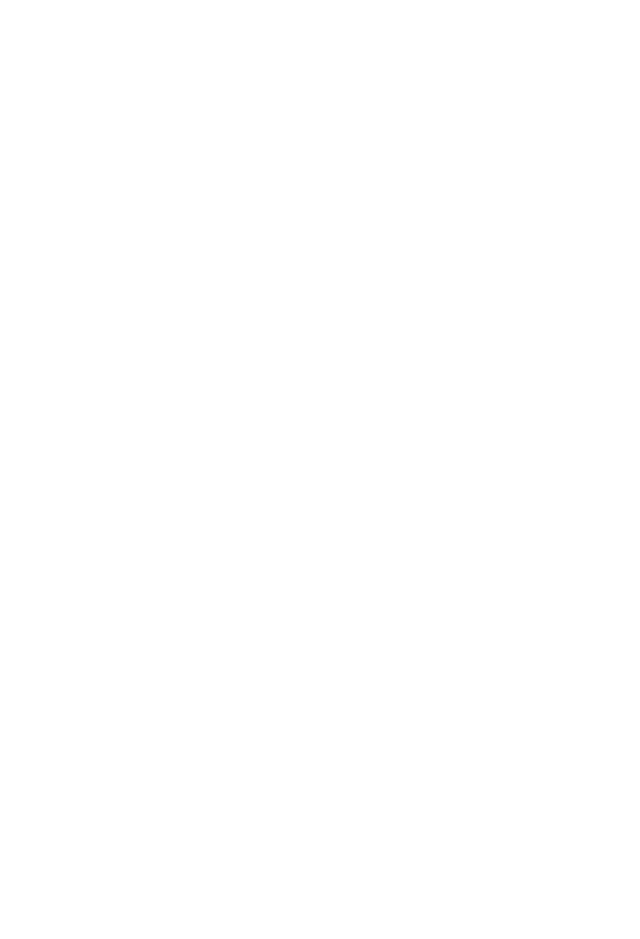
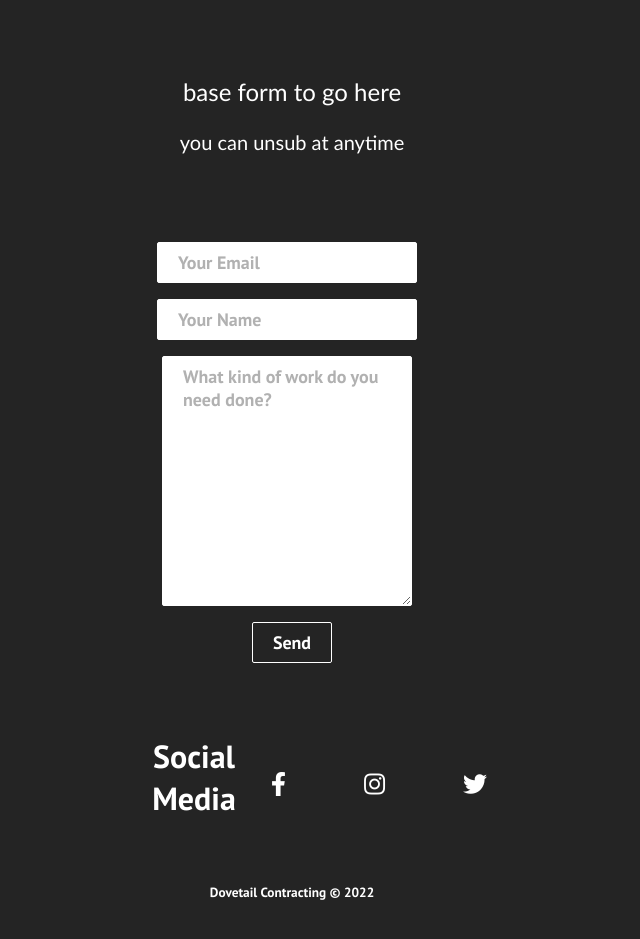
Before and after one commit to TheRealLewis/dovetailProject, a React (Create React App) app: page / in a window 1280 px wide. Shown: the part 2100-3039 px from the top of the page, without its empty margins (348-988 px from the left). Before the commit the page ends 2089 px from the top, so only its background shows below. Built offline with nearby package versions, Linux system fonts and the light colour scheme.

Commit message:
basic footer down with contact form, and custom textarea size for bottom box. will need to adjust on larger screens as current design looks a little small, maybe inline map it with a google map of current location of vendor

```diff
--- /dev/null
+++ b/src/components/Footer.css
@@ -0,0 +1,163 @@
+.footer-container {
+    background-color: #242424;
+    padding: 4rem 0 2rem 0;
+    display: flex;
+    flex-direction: column;
+    justify-content: center;
+    align-items: center;
+  }
+
+  .footer-subscription {
+    display: flex;
+    flex-direction: column;
+    justify-content: center;
+    align-items: center;
+    text-align: center;
+
+    margin-bottom: 24px;
+    padding: 24px;
+    color: #fff;
+  }
+
+  .footer-subscription > p {
+    font-family: 'Trebuchet MS', 'Lucida Sans Unicode', 'Lucida Grande',
+      'Lucida Sans', Arial, sans-serif;
+  }
+
+  .footer-subscription-heading {
+    margin-bottom: 24px;
+    font-size: 24px;
+  }
+
+  .footer-subscription-text {
+    margin-bottom: 24px;
+    font-size: 20px;
+  }
+
+  .footer-input {
+    padding: 8px 20px;
+    border-radius: 2px;
+    margin-right: 10px;
+    outline: none;
+    border: none;
+    font-size: 18px;
+    margin-bottom: 16px;
+    border: 1px solid #fff;
+  }
+
+  .footer-links {
+    width: 100%;
+    max-width: 1000px;
+    display: flex;
+    justify-content: center;
+  }
+
+  .footer-link-wrapper {
+    display: flex;
+  }
+
+  .footer-link-items {
+    display: flex;
+    flex-direction: column;
+    align-items: flex-start;
+    margin: 16px;
+    text-align: left;
+    width: 160px;
+    box-sizing: border-box;
+  }
+
+  .footer-link-items h2 {
+    margin-bottom: 16px;
+  }
+
+  .footer-link-items > h2 {
+    color: #fff;
+  }
+
+  .footer-link-items a {
+    color: #fff;
+    text-decoration: none;
+    margin-bottom: 0.5rem;
+  }
+
+  .footer-link-items a:hover {
+    color: #e9e9e9;
+    transition: 0.3s ease-out;
+  }
+
+  .footer-email-form h2 {
+    margin-bottom: 2rem;
+  }
+
+  .footer-input::placeholder {
+    color: #b1b1b1;
+  }
+
+  /* Social Icons */
+  .social-icon-link {
+    color: #fff;
+    font-size: 24px;
+  }
+
+  .social-media {
+    max-width: 1000px;
+    width: 100%;
+  }
+
+  .social-media-wrap {
+    display: flex;
+    justify-content: space-between;
+    align-items: center;
+    width: 90%;
+    max-width: 1000px;
+    margin: 40px auto 0 auto;
+  }
+
+  .social-icons {
+    display: flex;
+    justify-content: space-between;
+    align-items: center;
+    width: 240px;
+  }
+
+  .social-logo {
+    color: #fff;
+    justify-self: start;
+    margin-left: 20px;
+    cursor: pointer;
+    text-decoration: none;
+    font-size: 2rem;
+    display: flex;
+    align-items: center;
+    margin-bottom: 16px;
+  }
+
+  .website-rights {
+    color: #fff;
+    margin-bottom: 16px;
+  }
+
+  @media screen and (max-width: 820px) {
+    .footer-links {
+      padding-top: 2rem;
+    }
+
+    .footer-input {
+      width: 100%;
+    }
+
+    .btn {
+      width: 100%;
+    }
+
+    .footer-link-wrapper {
+      flex-direction: column;
+    }
+
+    .social-media-wrap {
+      flex-direction: column;
+    }
+  }
+
+  @media screen and (max-width: 768px) {
+  }
--- /dev/null
+++ b/src/components/Footer.js
@@ -0,0 +1,77 @@
+import React from 'react'
+import { Button } from './Button'
+import './Footer.css'
+import { Link } from 'react-router-dom'
+
+const inputBox = {
+    width: '250px',
+    height: '250px'
+}
+
+
+function Footer() {
+  return (
+    <div className='footer-container'>
+        <section className='footer-subscription'>
+            <p className='footer-subscription-heading'>
+                base form to go here
+            </p>
+            <p className='footer-subscription-text'>
+                you can unsub at anytime
+            </p>
+            <div className='input-areas'>
+                <form className='footer-container'>
+                    <input className='footer-input' type='email' name='email' placeholder='Your Email'/>
+                    <input className='footer-input' type='text' name='name' placeholder='Your Name'/>
+                    <textarea className='footer-input' type='text-box' name='quote' placeholder='What kind of work do you need done?' style={inputBox}/>
+                    <Button buttonStyle='btn--outline'>Send</Button>
+                </form>
+            </div>
+            <div className='footer-links'>
+                <div className='footer-link-wrapper'>
+                    <section class='social-media'>
+                        <div class='social-media-wrap'>
+                            <div class='footer-logo'>
+                                <Link to='/' className='social-logo'>
+                                Social Media
+                                </Link>
+                            </div>
+                            <div class='social-icons'>
+                                <Link
+                                    class='social-icon-link facebook'
+                                    to='/'
+                                    target='_blank'
+                                    aria-label='Facebook'
+                                >
+                                    <i class='fab fa-facebook-f' />
+                                </Link>
+                                <Link
+                                    class='social-icon-link instagram'
+                                    to='/'
+                                    target='_blank'
+                                    aria-label='Instagram'
+                                    >
+                                        <i class='fab fa-instagram' />
+                                </Link>
+                                <Link
+                                    class='social-icon-link twitter'
+                                    to='/'
+                                    target='_blank'
+                                    aria-label='Twitter'
+                                    >
+                                        <i class='fab fa-twitter' />
+                                </Link>
+
+                            </div>
+                        </div>
+                    </section>
+                </div>
+            </div>
+        </section>
+        <small class='website-rights'>Dovetail Contracting © 2022</small>
+
+    </div>
+  )
+}
+
+export default Footer
--- a/src/components/pages/Home.js
+++ b/src/components/pages/Home.js
@@ -1,6 +1,7 @@
 import React from 'react';
 import '../../App.css'
 import Cards from '../Cards';
+import Footer from '../Footer';
 import HeroSection from '../HeroSection';
 
 function Home () {
@@ -8,6 +9,7 @@
         <>
             <HeroSection />
             <Cards />
+            <Footer/>
         </>
     )
 }
```
